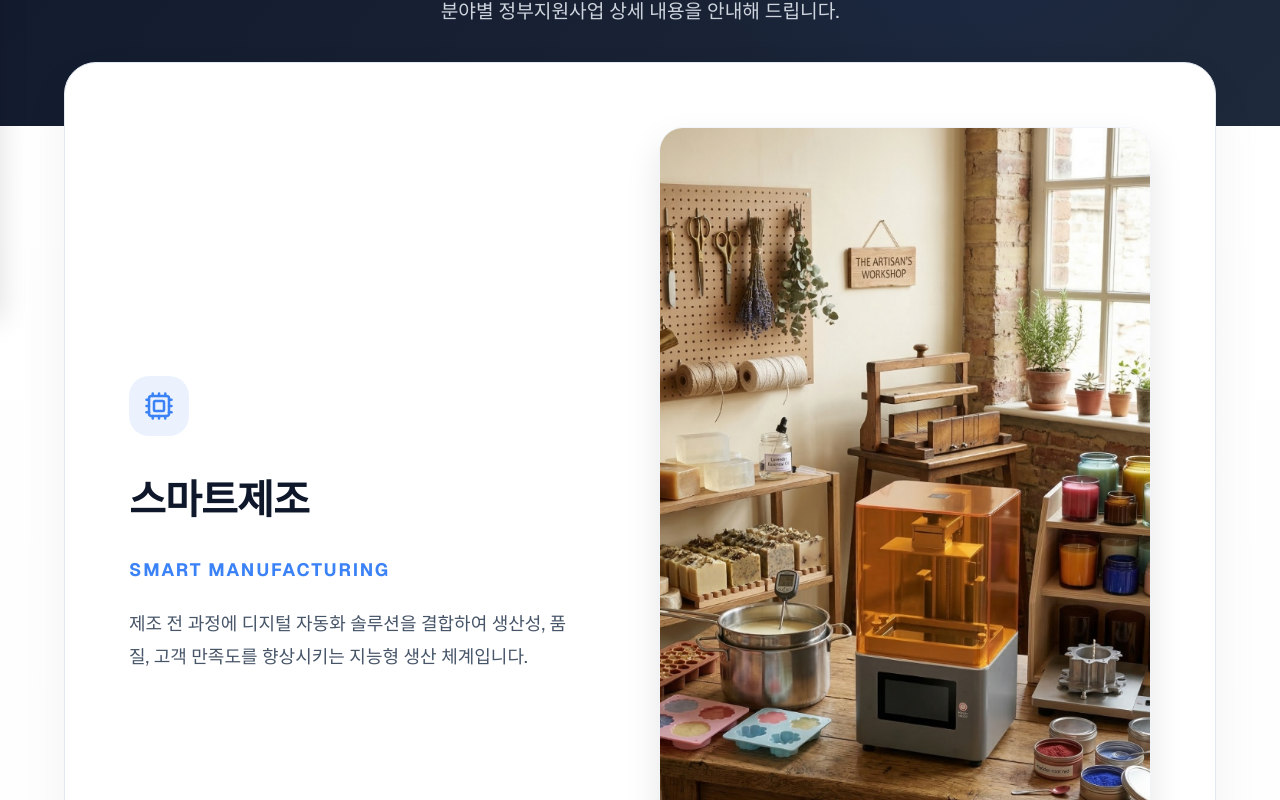
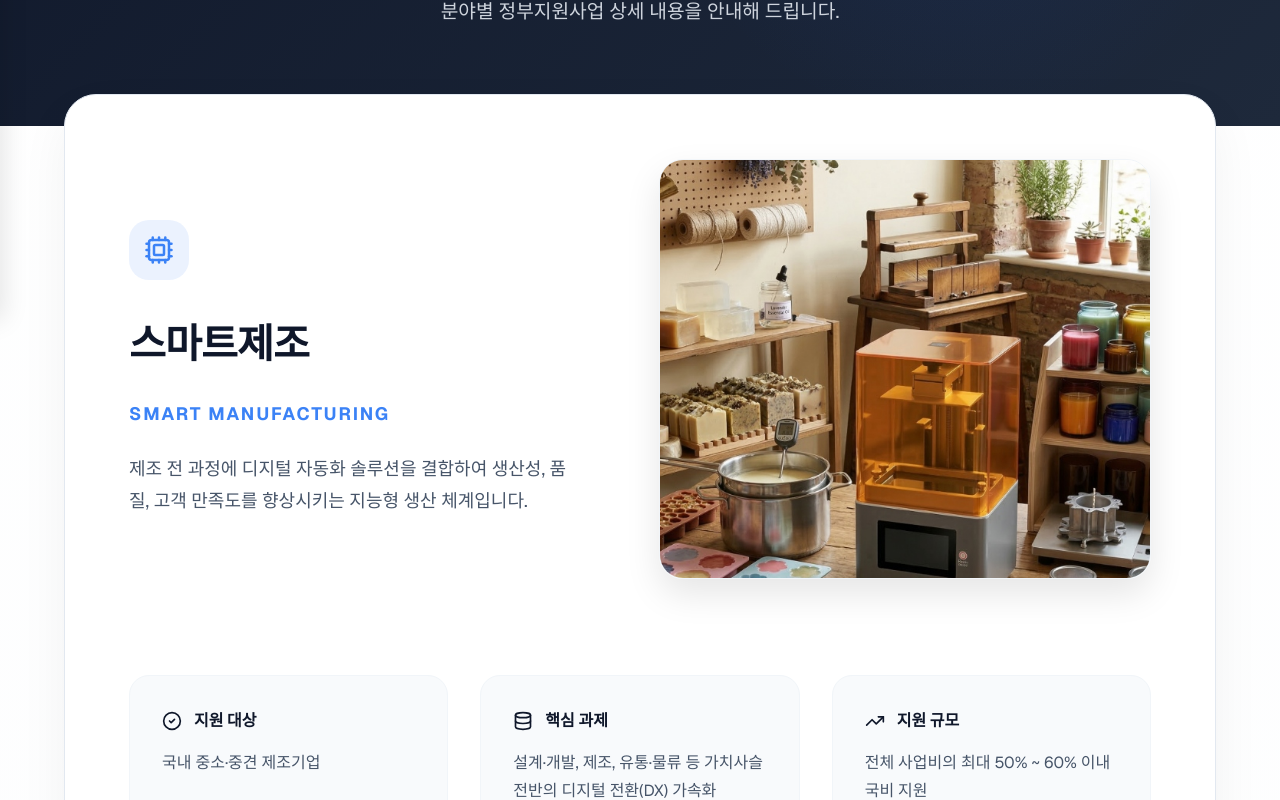
Before and after one commit to seojeongju/wow3d_saas, a Next.js app: page /gov-support in a window 1280 px wide. Shown: the part 480-1280 px from the top of the page. Built offline with nearby package versions, Linux system fonts and the light colour scheme.

Commit message:
fix: 스마트제조 섹션 이미지 크기 조정 및 히어로 섹션 겹침 완화

```diff
--- a/src/app/gov-support/gov-support.module.css
+++ b/src/app/gov-support/gov-support.module.css
@@ -91,7 +91,7 @@
 
 .sectionsContainer {
   max-width: 1200px;
-  margin: -4rem auto 0;
+  margin: -2rem auto 0;
   padding: 0 1.5rem;
   position: relative;
   z-index: 2;
@@ -152,6 +152,9 @@
   overflow: hidden;
   box-shadow: 0 15px 35px rgba(0, 0, 0, 0.1);
   border: 1px solid #f1f5f9;
+  max-height: 420px;
+  display: flex;
+  align-items: center;
 }
 
 .sectionImage {
--- a/src/app/gov-support/page.tsx
+++ b/src/app/gov-support/page.tsx
@@ -128,7 +128,7 @@ const sections = [
         content: '경영 효율화 및 서비스 개선을 위한 맞춤형 스마트 기술 패키지',
         list: [
           '3D : MSLA-DLP 3D프린터 P7-Pro, P10-Pro,P13-Pro,P15-Pro 등',
-          '디지털 사이니지: 3D 홀로그램 디지털 사이니지 등',
+          '디지털 사이니지: 3D 홀로그램 디지털 디스플레이 등',
           '장애인 배려형 베리어프리 키오스크 우대'
         ]
       },
```
